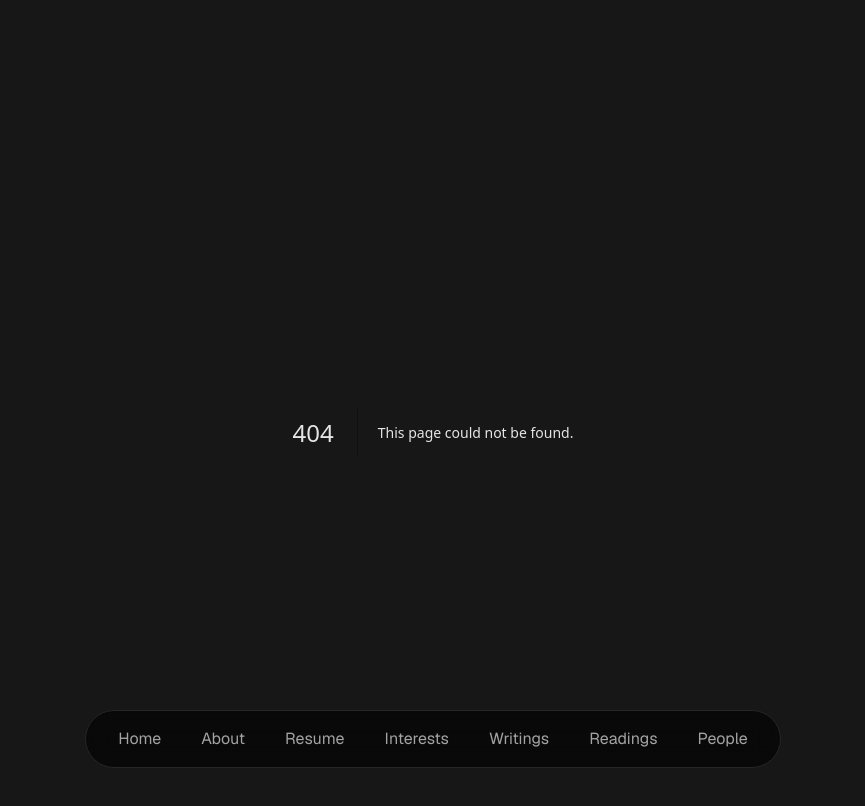
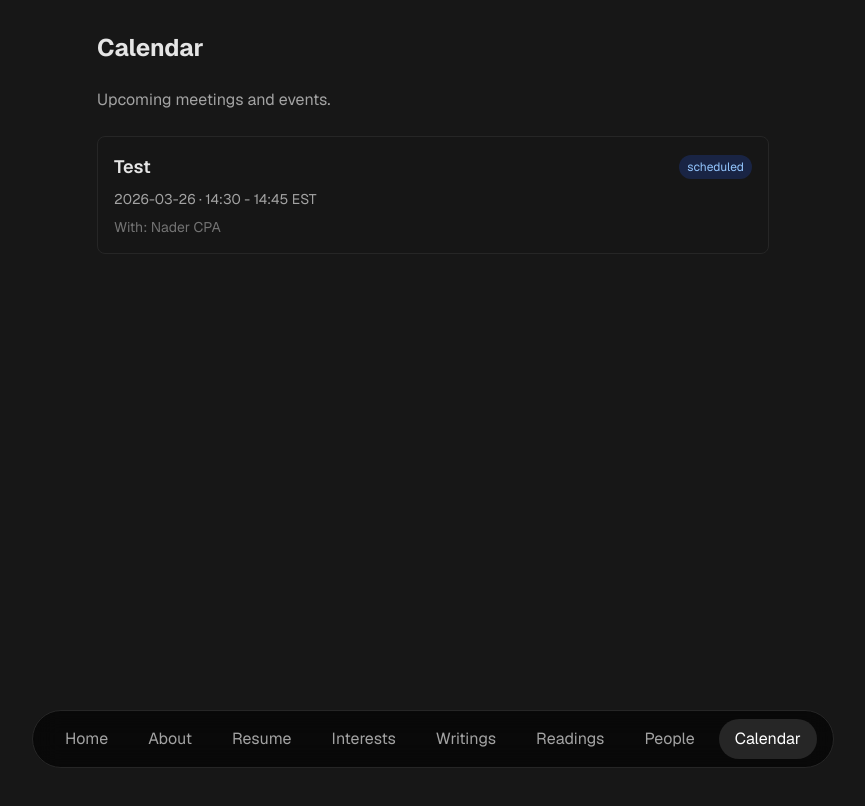
Before and after one commit to MercureTony/mercuretony.github.io, a Next.js app: page /calendar in a window 1280 px wide. Before the commit this address had no page. Shown: the top 806 px of the page, without its empty margins (207-1072 px from the left). Built offline with nearby package versions, Linux system fonts and the light colour scheme.

Commit message:
Add calendar page with meeting: Test with Nader CPA at 14:30 EST
- Create calendar data file with event structure
- Create calendar page to display meetings
- Add Calendar link to navigation bar

https://claude.ai/code/session_011T8Rgg9oW3QkzcfUh8nwtk

```diff
--- /dev/null
+++ b/src/app/calendar/page.tsx
@@ -0,0 +1,51 @@
+"use client";
+
+import React from 'react';
+import { CALENDAR_EVENTS } from '@/data/calendar-data';
+
+export default function CalendarPage() {
+  const sortedEvents = [...CALENDAR_EVENTS].sort((a, b) => {
+    const dateA = new Date(`${a.date}T${a.startTime}`);
+    const dateB = new Date(`${b.date}T${b.startTime}`);
+    return dateA.getTime() - dateB.getTime();
+  });
+
+  return (
+    <div className="max-w-2xl mx-auto space-y-6 mb-32">
+      <h1 className="text-2xl font-bold mb-4">Calendar</h1>
+      <p className="text-neutral-400 mb-6">Upcoming meetings and events.</p>
+
+      <div className="space-y-4">
+        {sortedEvents.map((event) => (
+          <div
+            key={event.id}
+            className="p-4 rounded-lg border border-neutral-800 bg-neutral-900/50"
+          >
+            <div className="flex items-center justify-between mb-2">
+              <h2 className="text-lg font-semibold">{event.title}</h2>
+              <span
+                className={`text-xs px-2 py-1 rounded-full ${
+                  event.status === 'scheduled'
+                    ? 'bg-blue-900/40 text-blue-300'
+                    : event.status === 'completed'
+                    ? 'bg-green-900/40 text-green-300'
+                    : 'bg-red-900/40 text-red-300'
+                }`}
+              >
+                {event.status}
+              </span>
+            </div>
+            <p className="text-sm text-neutral-400">
+              {event.date} &middot; {event.startTime} - {event.endTime} {event.timezone}
+            </p>
+            {event.attendees && event.attendees.length > 0 && (
+              <p className="text-sm text-neutral-500 mt-2">
+                With: {event.attendees.join(', ')}
+              </p>
+            )}
+          </div>
+        ))}
+      </div>
+    </div>
+  );
+}
--- a/src/components/navigation.tsx
+++ b/src/components/navigation.tsx
@@ -38,6 +38,7 @@ export default function Navigation() {
         <NavItem href="/writings">Writings</NavItem>
         <NavItem href="/readings">Readings</NavItem>
         <NavItem href="/people">People</NavItem>
+        <NavItem href="/calendar">Calendar</NavItem>
       </div>
     </nav>
   );
--- /dev/null
+++ b/src/data/calendar-data.ts
@@ -0,0 +1,23 @@
+export interface CalendarEvent {
+  id: string;
+  title: string;
+  date: string;
+  startTime: string;
+  endTime: string;
+  timezone: string;
+  attendees?: string[];
+  status: 'scheduled' | 'completed' | 'cancelled';
+}
+
+export const CALENDAR_EVENTS: CalendarEvent[] = [
+  {
+    id: "meeting-001",
+    title: "Test",
+    date: "2026-03-26",
+    startTime: "14:30",
+    endTime: "14:45",
+    timezone: "EST",
+    attendees: ["Nader CPA"],
+    status: "scheduled",
+  },
+];
```
